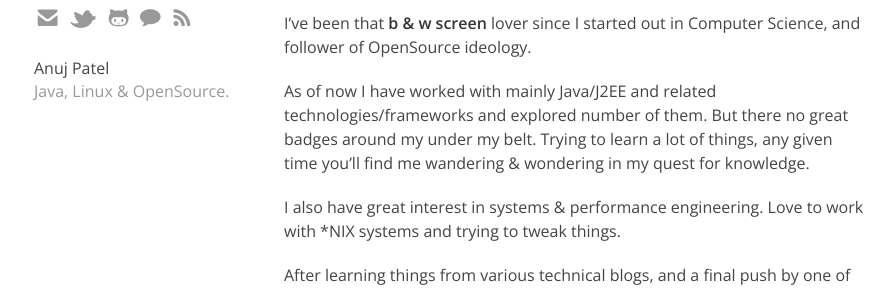
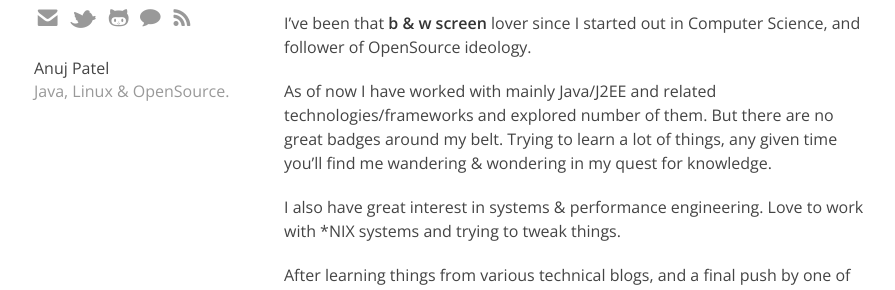
Before and after one commit to indyaah/anuj.pro, a Jekyll site: the page built from _posts/2012-08-18-about-me.markdown, in a window 1280 px wide and 900 px high, scrolled down 357 px. Shown: the part 180-470 px from the top of the window, without its empty margins (136-1031 px from the left). Built offline with Jekyll 4.4.1, drawn with Linux system fonts in a browser that asks for light colours.

Commit message:
Update _posts/2012-08-18-about-me.markdown
Grammar

```diff
--- a/_posts/2012-08-18-about-me.markdown
+++ b/_posts/2012-08-18-about-me.markdown
@@ -22,7 +22,7 @@ I'm Anuj, currently living in Ahmedabad, after brief stays at Pune & Chandigarh,
 
 I've been that <strong>b & w screen </strong>lover since I started out in Computer Science, and follower of OpenSource ideology.
 
-As of now I have worked with mainly Java/J2EE  and related technologies/frameworks and explored number of them. But there no great badges around my under my belt.
+As of now I have worked with mainly Java/J2EE  and related technologies/frameworks and explored number of them. But there are no great badges around my belt.
 Trying to learn a lot of things, any given time you'll find me wandering & wondering in my quest for knowledge.
 
 I also have great interest in systems & performance engineering. Love to work with *NIX systems and trying to tweak things.
```
